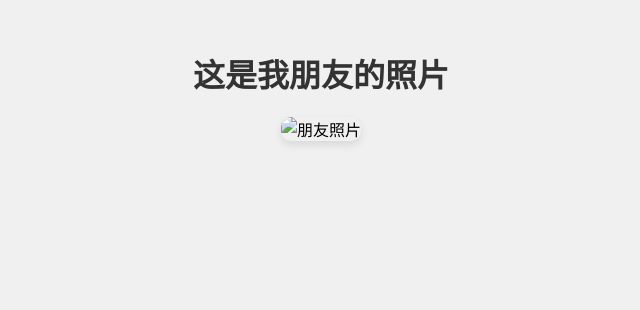
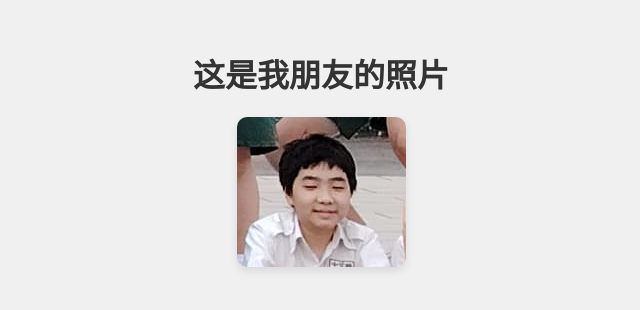
Before and after one commit to tsk886/taijian, a plain HTML site: page index.html in a window 1280 px wide. Shown: the whole page, without its empty margins (319-959 px from the left). Drawn offline with Linux system fonts and the light colour scheme.

Commit message:
Update index.html

```diff
--- a/index.html
+++ b/index.html
@@ -30,7 +30,6 @@
 <body>
     <div class="container">
         <h1>这是我朋友的照片</h1>
-        <img src="你的朋友的照片链接" alt="朋友照片">
-    </div>
+        <img src="friend.jpg" alt="我的小狗">
 </body>
 </html>
```
